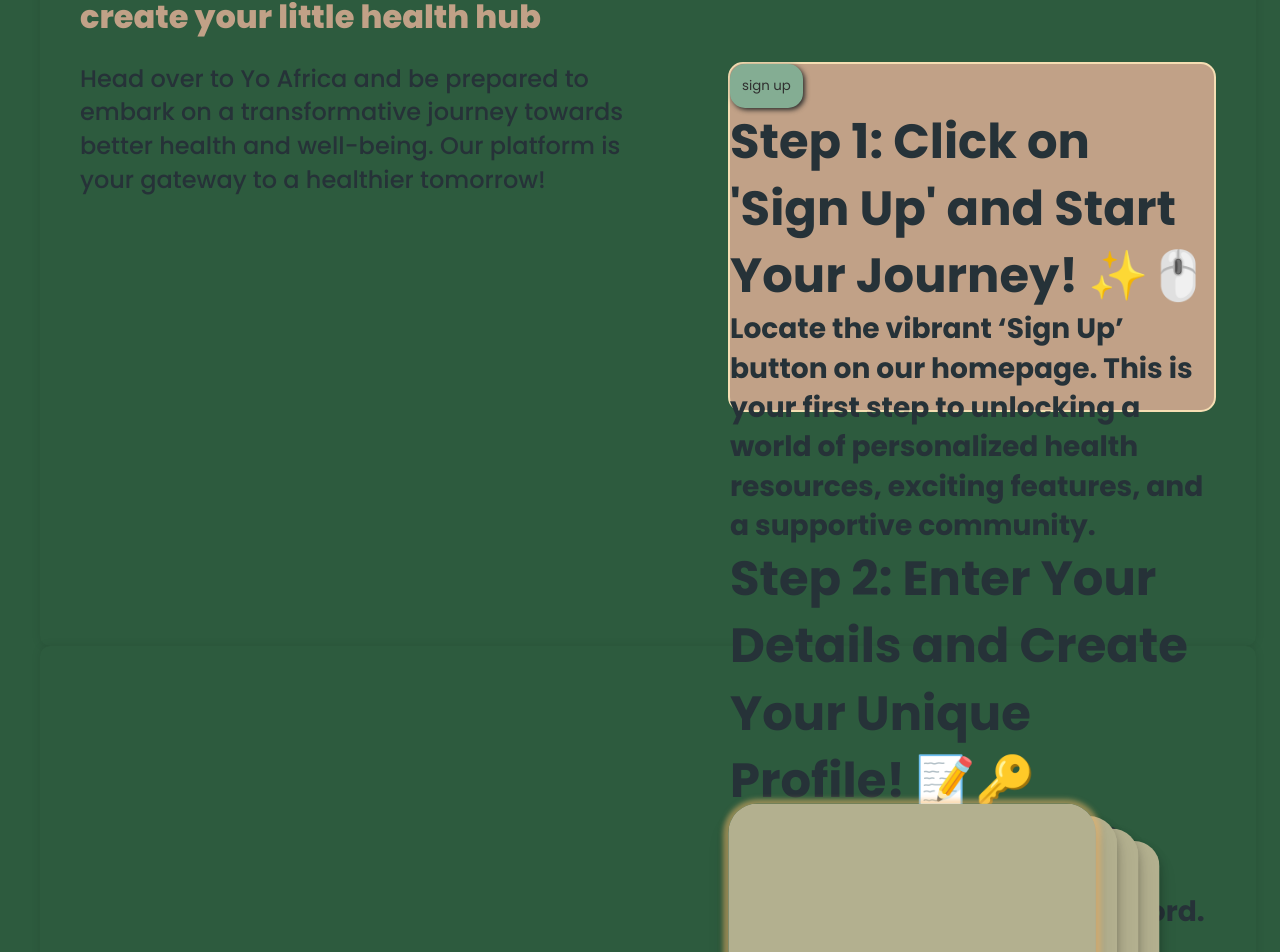
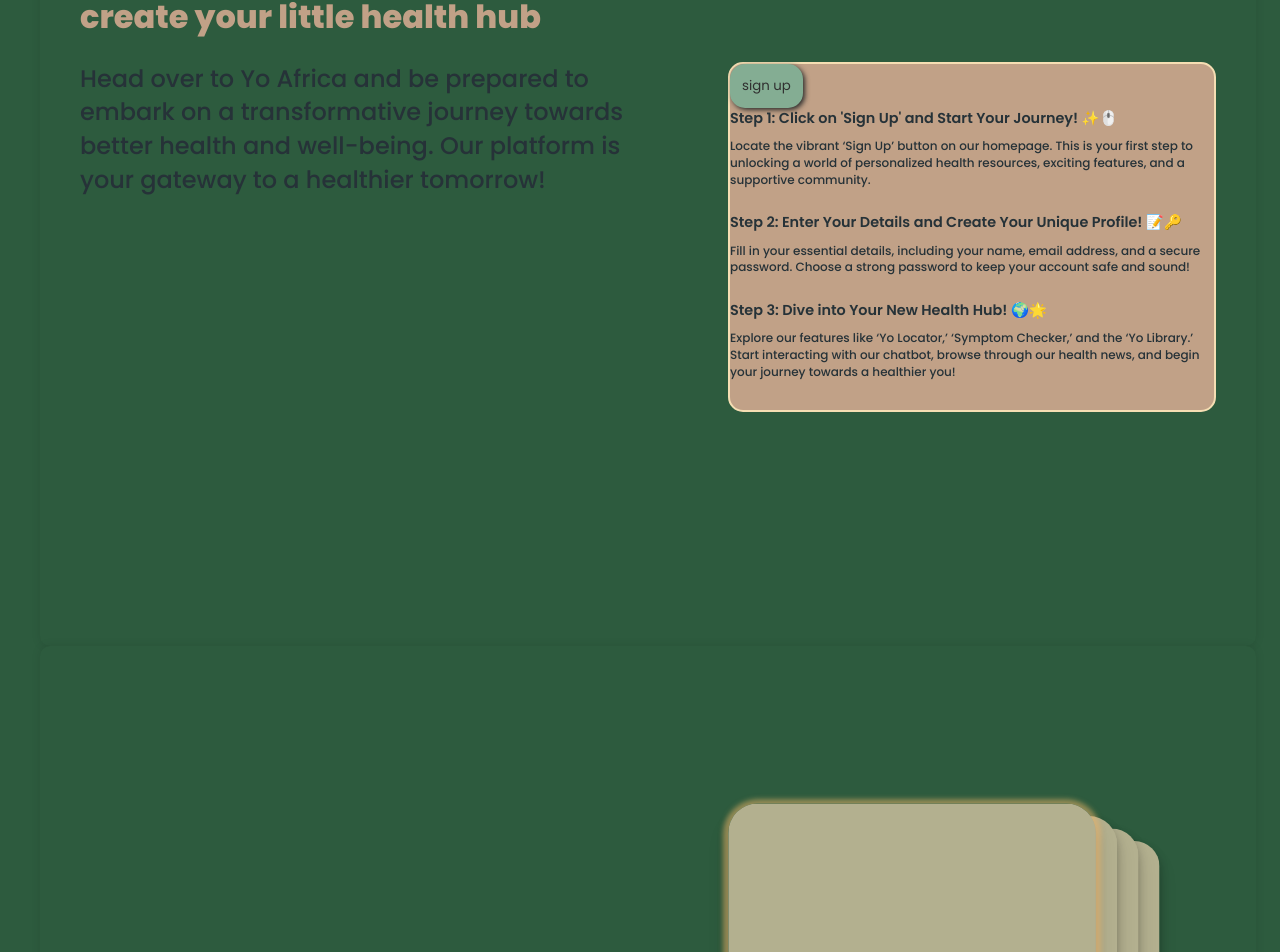
Before and after one commit to SinomthaMzamo/yo-africa, a React (Vite) app: page /home in a window 1280 px wide. Shown: the part 1843-2795 px from the top of the page. Built offline with nearby package versions, Linux system fonts and the light colour scheme.

Commit message:
made sign up section a little decent lol

```diff
--- a/src/Home.jsx
+++ b/src/Home.jsx
@@ -89,14 +89,14 @@
               textColour='#303030'
               onClick={() => handleButtonClick(institutions)}
           ></Button>
-          <h1> Step 1: Click on 'Sign Up' and Start Your Journey! ✨🖱️</h1>
-          <h3>Locate the vibrant ‘Sign Up’ button on our homepage. This is your first step to unlocking a world of
-            personalized health resources, exciting features, and a supportive community.</h3>
-          <h1> Step 2: Enter Your Details and Create Your Unique Profile! 📝🔑</h1>
-          <h3>Fill in your essential details, including your name, email address, and a secure password. Choose a strong
-            password to keep your account safe and sound!</h3>
-          <h1> Step 3: Dive into Your New Health Hub! 🌍🌟</h1>
-          <h3>Explore our features like ‘Yo Locator,’ ‘Symptom Checker,’ and the ‘Yo Library.’ Start interacting with our chatbot, browse through our health news, and begin your journey towards a healthier you!</h3>
+          <h6 style={{fontSize: '0.6em', fontWeight: '600', marginBottom:'0.7em'}}> Step 1: Click on 'Sign Up' and Start Your Journey! ✨🖱️</h6>
+          <p style={{fontSize: '0.5em', fontWeight: '500' , marginBottom:'2em'}}>Locate the vibrant ‘Sign Up’ button on our homepage. This is your first step to unlocking a world of
+            personalized health resources, exciting features, and a supportive community.</p>
+          <h6 style={{fontSize: '0.6em', fontWeight: '600', marginBottom:'0.7em'}}> Step 2: Enter Your Details and Create Your Unique Profile! 📝🔑</h6>
+          <p style={{fontSize: '0.5em', fontWeight: '500', marginBottom:'2em'}}>Fill in your essential details, including your name, email address, and a secure password. Choose a strong
+            password to keep your account safe and sound!</p>
+          <h6 style={{fontSize: '0.6em', fontWeight: '600', marginBottom:'0.7em'}}> Step 3: Dive into Your New Health Hub! 🌍🌟</h6>
+          <p style={{fontSize: '0.5em', fontWeight: '500', marginBottom:'2em'}}>Explore our features like ‘Yo Locator,’ ‘Symptom Checker,’ and the ‘Yo Library.’ Start interacting with our chatbot, browse through our health news, and begin your journey towards a healthier you!</p>
         </div>
     );
   };
```
